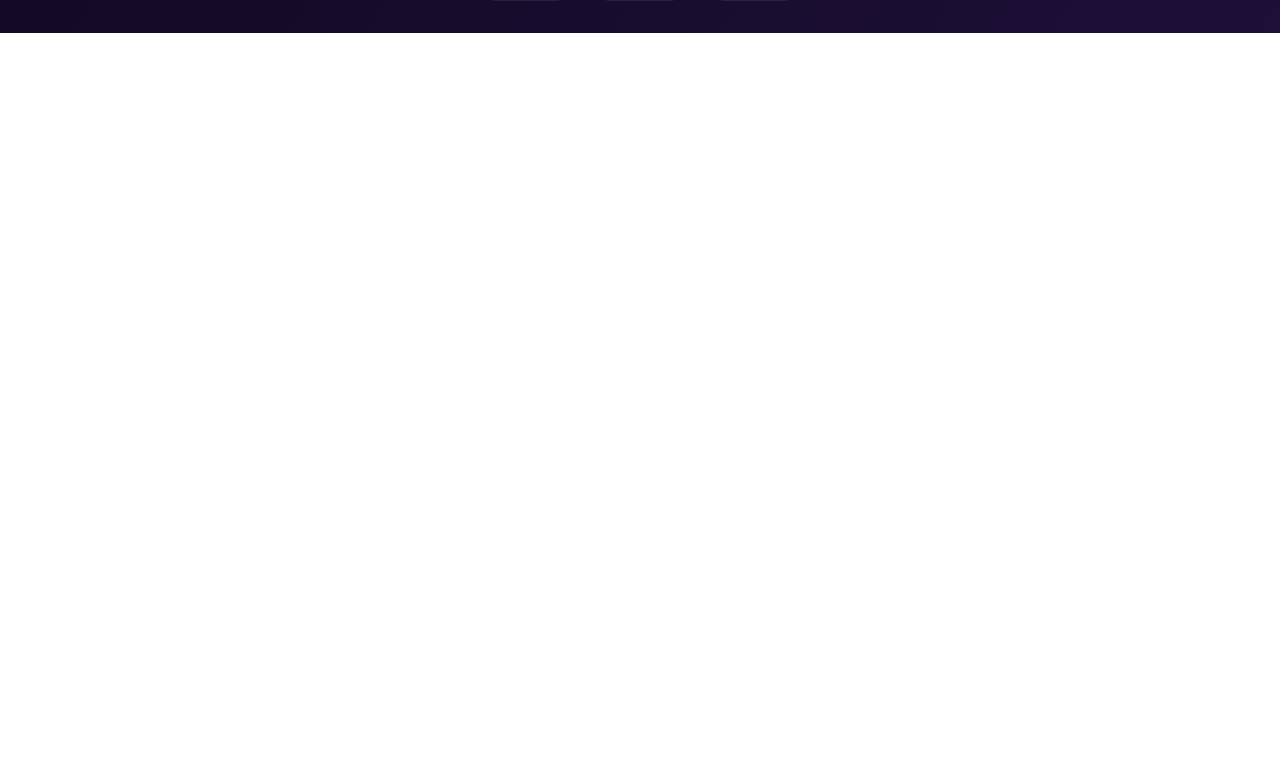
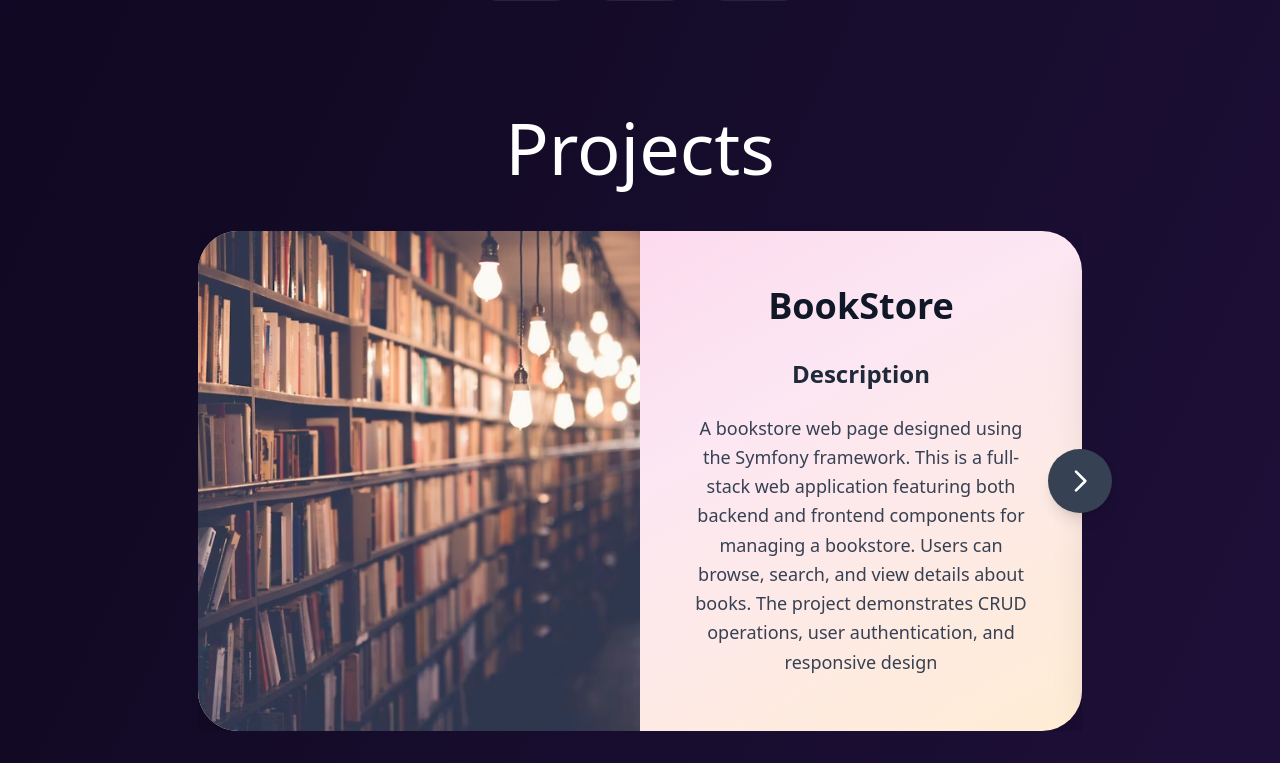
Before and after one commit to RayenHanafi/Portfolio, a React (Vite) app: page / in a window 1280 px wide. Shown: the part 2092-2855 px from the top of the page. Before the commit the page ends 2125 px from the top, so only its background shows below. Built offline with nearby package versions, Linux system fonts and the light colour scheme.

Commit message:
completed project Section : project slider Works fine !

```diff
--- a/src/App.jsx
+++ b/src/App.jsx
@@ -2,6 +2,7 @@
 import HeroSection from "./components/HeroSection";
 import About from "./components/About";
 import Skills from "./components/Skills";
+import ProjectSection from "./components/ProjectSection";
 
 function App() {
   return (
@@ -9,6 +10,7 @@
       <HeroSection />
       <About />
       <Skills />
+      <ProjectSection />
     </>
   );
 }
--- a/src/components/About.jsx
+++ b/src/components/About.jsx
@@ -2,10 +2,10 @@
   return (
     <section
       id="about"
-      class="flex flex-col items-center justify-center mt-16 sm:mt-[110px] w-full max-w-5xl px-4"
+      className="flex flex-col items-center justify-center mt-16 sm:mt-[110px] w-full max-w-5xl px-4"
     >
-      <div class="title">About me</div>
-      <p class="text-center text-lg sm:text-xl lg:text-2xl leading-relaxed">
+      <div className="title">About me</div>
+      <p className="text-center text-lg sm:text-xl lg:text-2xl leading-relaxed">
         An engineering student from Tunisia, currently studying ICT engineering
         at INSAT. I've always been fascinated by how things work, especially in
         the world of cybersecurity, software, and AI. Over the past couple of
@@ -15,7 +15,7 @@
         in social media design using Figma, I aim to be a successful freelancer
         alongside my cybersecurity career goal.
       </p>
-      <button class="btn mt-6 sm:mt-9">View Resume</button>
+      <button className="btn mt-6 sm:mt-9">View Resume</button>
     </section>
   );
 }
--- /dev/null
+++ b/src/components/NavArrow.jsx
@@ -0,0 +1,21 @@
+function NavArrow({ d, id, onClick }) {
+  return (
+    <div id={id} className="chevronBtn" onClick={onClick}>
+      <svg
+        className="w-6 h-6 sm:w-8 sm:h-8 text-white"
+        fill="none"
+        stroke="currentColor"
+        viewBox="0 0 24 24"
+      >
+        <path
+          stroke-linecap="round"
+          stroke-linejoin="round"
+          stroke-width="2"
+          d={d}
+        ></path>
+      </svg>
+    </div>
+  );
+}
+
+export default NavArrow;
--- a/src/components/ProjectCard.jsx
+++ b/src/components/ProjectCard.jsx
@@ -0,0 +1,31 @@
+function ProjectCard({ project }) {
+  return (
+    <div className="projectCard">
+      {/* <!-- Project Image Side --> */}
+      <div className="w-full md:w-1/2 relative h-48 md:h-auto">
+        <img
+          className="w-full h-full object-cover"
+          src={project.image}
+          alt={project.title}
+        />
+      </div>
+
+      {/* <!-- Project Info Side --> */}
+      <div className="w-full md:w-1/2 p-6 sm:p-8 lg:p-12 flex flex-col justify-center text-gray-800">
+        <h3 className="text-2xl sm:text-3xl lg:text-4xl font-bold mb-4 sm:mb-6 lg:mb-8 text-gray-900">
+          {project.title}
+        </h3>
+
+        <h4 className="text-lg sm:text-xl lg:text-2xl font-semibold mb-3 sm:mb-4 lg:mb-6 text-gray-800">
+          Description
+        </h4>
+
+        <p className="text-sm sm:text-base lg:text-lg leading-relaxed text-gray-700">
+          {project.description}
+        </p>
+      </div>
+    </div>
+  );
+}
+
+export default ProjectCard;
--- /dev/null
+++ b/src/components/ProjectSection.jsx
@@ -0,0 +1,89 @@
+import { useState, useEffect, useRef, useDebugValue } from "react";
+import ProjectCard from "./ProjectCard";
+import NavArrow from "./NavArrow";
+
+function ProjectSection() {
+  const Projects = [
+    {
+      id: 1,
+      title: "BookStore",
+      image: "./images/books.avif",
+      description:
+        "A bookstore web page designed using the Symfony framework. This is a full-stack web application featuring both backend and frontend components for managing a bookstore. Users can browse, search, and view details about books. The project demonstrates CRUD operations, user authentication, and responsive design",
+    },
+    {
+      id: 2,
+      title: "BookStore2",
+      image: "./images/books.avif",
+      description:
+        "Another bookstore project built with Symfony framework with CRUD, authentication, and responsive design.",
+    },
+  ];
+
+  const [currentIndex, setCurrentIndex] = useState(0);
+  const [cardWidth, setCardWidth] = useState(0);
+
+  const sliderRef = useRef(null);
+  const totalNbCards = Projects.length;
+
+  useEffect(() => {
+    function updateCardWidth() {
+      if (sliderRef.current) {
+        const firstCard = sliderRef.current.children[0];
+        if (firstCard) {
+          setCardWidth(firstCard.offsetWidth + 12); // +12 for the gap
+        }
+      }
+    }
+    updateCardWidth();
+    window.addEventListener("resize", updateCardWidth);
+    return () => window.removeEventListener("resize", updateCardWidth);
+  }, []);
+
+  const sliderStyle = {
+    transform: `translateX(-${currentIndex * cardWidth}px)`,
+    transition: "transform 0.5s ease",
+  };
+
+  return (
+    <section
+      id="projects"
+      className="flex flex-col justify-center items-center mt-16 sm:mt-[110px] w-full px-4"
+    >
+      <div className="title">Projects</div>
+      {/* <!-- Project Container --> */}
+      <div className="relative w-full max-w-6xl">
+        <div className="overflow-hidden">
+          {/* <!-- Card Slider--> */}
+          <div
+            ref={sliderRef}
+            className="flex transition-transform duration-500 gap-3"
+            style={sliderStyle}
+          >
+            {Projects.map((project) => (
+              <ProjectCard key={project.id} project={project} />
+            ))}
+          </div>
+        </div>
+        {/* <!--Left Arrow--> */}
+        {currentIndex > 0 && (
+          <NavArrow
+            id={"prevBtn"}
+            d={"M15 19l-7-7 7-7"}
+            onClick={() => setCurrentIndex((i) => i - 1)}
+          />
+        )}
+        {/* <!--Right Arrow--> */}
+        {currentIndex < totalNbCards - 1 && (
+          <NavArrow
+            id={"nextBtn"}
+            d={"M9 5l7 7-7 7"}
+            onClick={() => setCurrentIndex((i) => i + 1)}
+          />
+        )}
+      </div>
+    </section>
+  );
+}
+
+export default ProjectSection;
--- a/src/components/SkillBox.jsx
+++ b/src/components/SkillBox.jsx
@@ -1,6 +1,6 @@
 function SkillBox({ skillName }) {
   return (
-    <div class="skillBox">
+    <div className="skillBox">
       <img
         className="w-[70px] h-[70px] object-contain"
         src={`/images/Skills logos/${skillName}.png`}
--- a/src/components/Skills.jsx
+++ b/src/components/Skills.jsx
@@ -4,13 +4,13 @@
   return (
     <section
       id="skills"
-      class="flex flex-col items-center justify-center mt-16 sm:mt-[110px] px-4"
+      className="flex flex-col items-center justify-center mt-16 sm:mt-[110px] px-4"
     >
       <div className="title">Skills</div>
       {/* <!-- Skills Row 1 --> */}
       <div
         id="row1"
-        class="flex flex-row justify-center items-center flex-wrap gap-3 sm:gap-6 max-w-4xl"
+        className="flex flex-row justify-center items-center flex-wrap gap-3 sm:gap-6 max-w-4xl"
       >
         <SkillBox skillName={"React"} />
         <SkillBox skillName={"Tailwindcss"} />
@@ -21,7 +21,7 @@
       {/* <!-- Skills Row 2 --> */}
       <div
         id="row2"
-        class="flex flex-row justify-center items-center flex-wrap gap-3 sm:gap-6 mt-4 sm:mt-7 max-w-4xl"
+        className="flex flex-row justify-center items-center flex-wrap gap-3 sm:gap-6 mt-4 sm:mt-7 max-w-4xl"
       >
         <SkillBox skillName={"IDA"} />
         <SkillBox skillName={"Figma"} />
```
Also changed, not shown: src/components/Projects.jsx (deleted).
